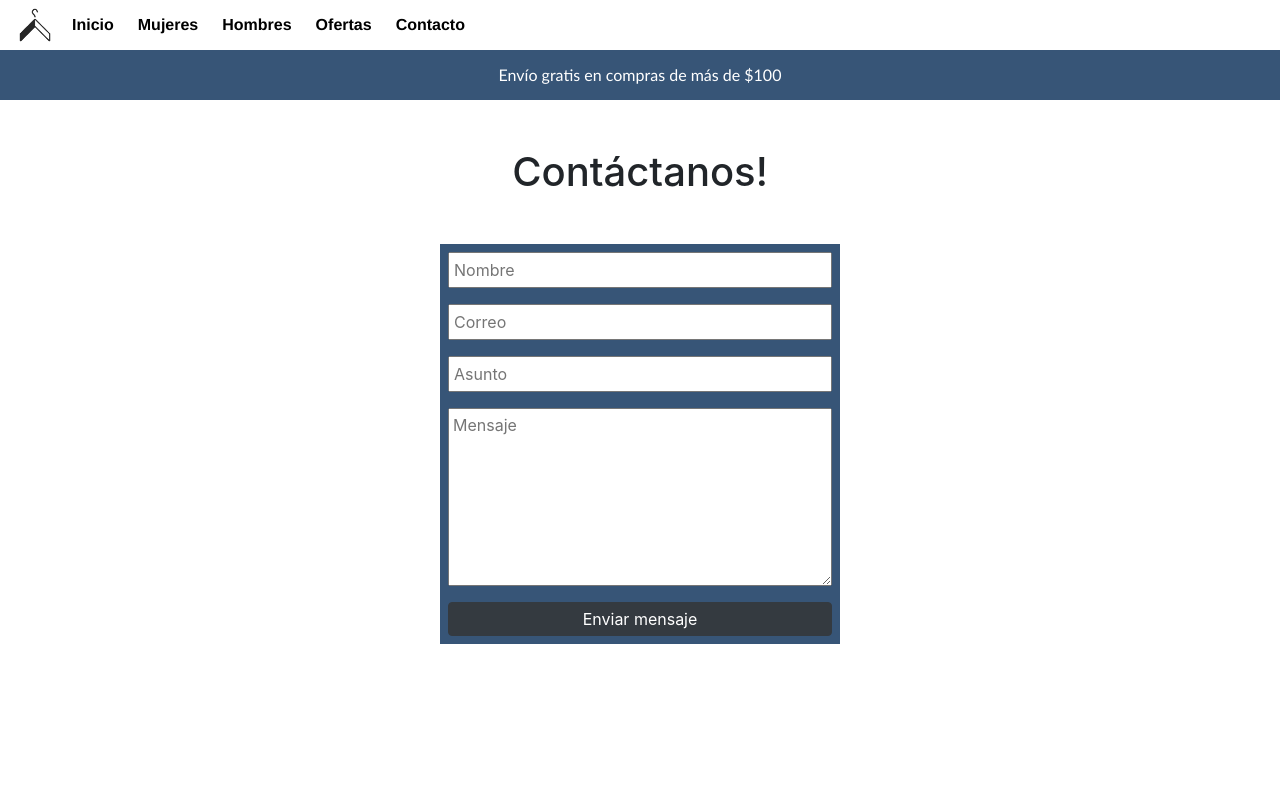
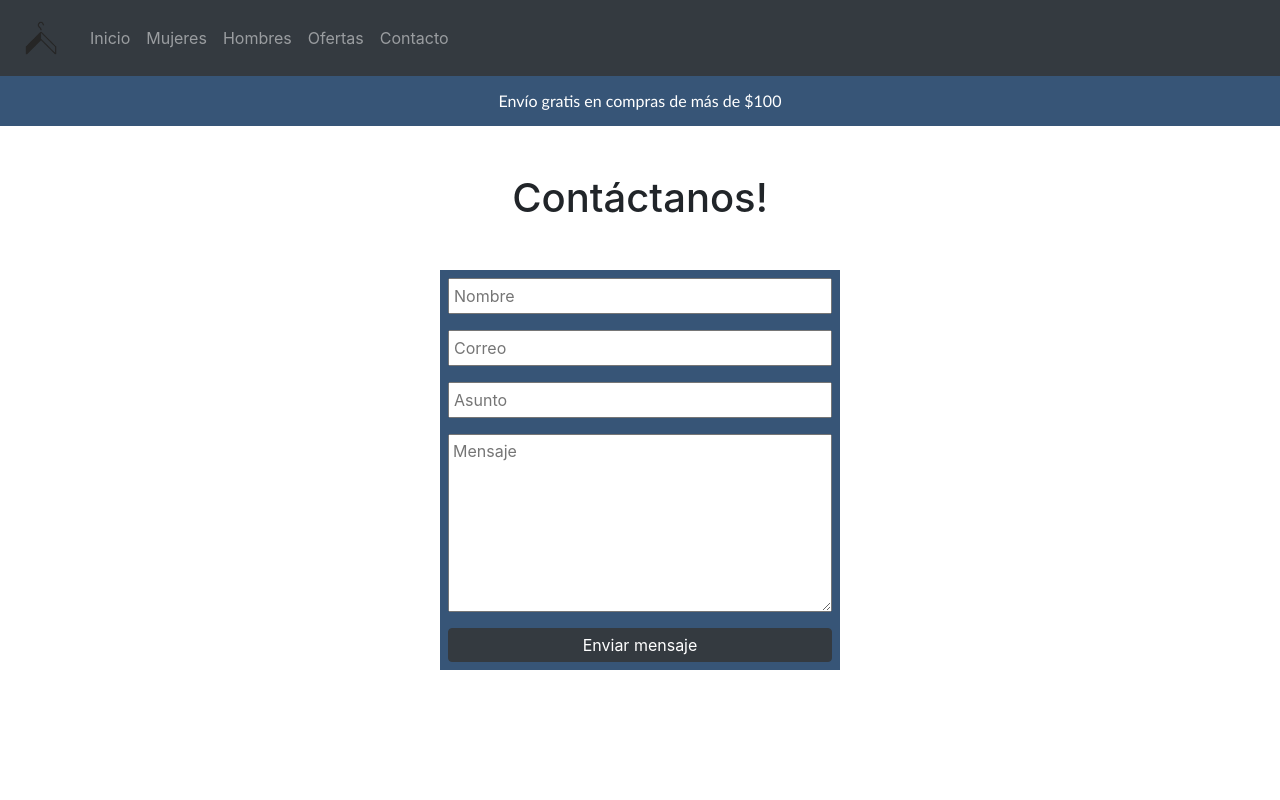
Before and after one commit to letifoss/clothesstore, a React (Create React App) app: page /contacto in a window 1280 px wide. Shown: the top 800 px of the page. Built offline with nearby package versions, Linux system fonts and the light colour scheme.

Commit message:
ajustes responsive

```diff
--- a/public/index.html
+++ b/public/index.html
@@ -6,39 +6,17 @@
   <link rel="stylesheet" href="https://stackpath.bootstrapcdn.com/bootstrap/4.5.2/css/bootstrap.min.css">
   <meta name="viewport" content="width=device-width, initial-scale=1" />
   <meta name="theme-color" content="#000000" />
-    <meta
-      name="description"
-      content="Web site created using create-react-app"
-    />
+  <meta name="description" content="Web site created using create-react-app" />
   <link rel="apple-touch-icon" href="%PUBLIC_URL%/logo192.png" />
-    <!--
-      manifest.json provides metadata used when your web app is installed on a
-      user's mobile device or desktop. See https://developers.google.com/web/fundamentals/web-app-manifest/
-    -->
   <link rel="manifest" href="%PUBLIC_URL%/manifest.json" />
-    <!--
-      Notice the use of %PUBLIC_URL% in the tags above.
-      It will be replaced with the URL of the `public` folder during the build.
-      Only files inside the `public` folder can be referenced from the HTML.
-
-      Unlike "/favicon.ico" or "favicon.ico", "%PUBLIC_URL%/favicon.ico" will
-      work correctly both with client-side routing and a non-root public URL.
-      Learn how to configure a non-root public URL by running `npm run build`.
-    -->
   <title>Ecommerce</title>
 </head>
 <body>
   <noscript>You need to enable JavaScript to run this app.</noscript>
   <div id="root"></div>
-    <!--
-      This HTML file is a template.
-      If you open it directly in the browser, you will see an empty page.
-
-      You can add webfonts, meta tags, or analytics to this file.
-      The build step will place the bundled scripts into the <body> tag.
-
-      To begin the development, run `npm start` or `yarn start`.
-      To create a production bundle, use `npm run build` or `yarn build`.
-    -->
+  <!-- Scripts de Bootstrap -->
+  <script src="https://code.jquery.com/jquery-3.5.1.slim.min.js"></script>
+  <script src="https://cdn.jsdelivr.net/npm/@popperjs/core@2.5.4/dist/umd/popper.min.js"></script>
+  <script src="https://stackpath.bootstrapcdn.com/bootstrap/4.5.2/js/bootstrap.min.js"></script>
 </body>
 </html>
--- a/src/App.js
+++ b/src/App.js
@@ -14,9 +14,7 @@ function App() {
   return (
     <div className="App">
       <Router>
-      <header>
         <Menu />
-      </header>
       <Routes>
         <Route path="" element={<Inicio />} />
         <Route path="/mujeres" element={<Mujeres /> } />
--- a/src/componentes/Menu.js
+++ b/src/componentes/Menu.js
@@ -9,47 +9,41 @@ import { Link } from 'react-router-dom';
 
 
 function Menu() {
-    const [windowWidth, setWindowWidth] = React.useState(window.innerWidth);
-
-    React.useEffect(() => {
-        const handleResize = () => {
-            setWindowWidth(window.innerWidth);
-        };
-
-        window.addEventListener('resize', handleResize);
-
-        return () => {
-            window.removeEventListener('resize', handleResize);
-        };
-    }, []);
-
-
-    if (windowWidth < 425) {
     return (
         <>
-                <Menudesplegable />
-                <div className="alerta d-flex align-items-center">
-                    <p>Envío gratis en compras de más de $100</p>
+          <nav className="navbar navbar-expand-sm navbar-dark bg-dark">
+            <a className="navbar-brand" href="/">
+              <img src={logo} width={50} alt="Logo" />
+            </a>
+            <button className="navbar-toggler" type="button" data-toggle="collapse" data-target="#navbarNav" aria-controls="navbarNav" aria-expanded="false" aria-label="Toggle navigation">
+              <span className="navbar-toggler-icon"></span>
+            </button>
+            <div className="collapse navbar-collapse" id="navbarNav">
+              <ul className="navbar-nav">
+                <li className="nav-item">
+                  <Link className="nav-link" to="/">Inicio</Link>
+                </li>
+                <li className="nav-item">
+                  <Link className="nav-link" to="/mujeres">Mujeres</Link>
+                </li>
+                <li className="nav-item">
+                  <Link className="nav-link" to="/hombres">Hombres</Link>
+                </li>
+                <li className="nav-item">
+                  <Link className="nav-link" to="/ofertas">Ofertas</Link>
+                </li>
+                <li className="nav-item">
+                  <Link className="nav-link" to="/contacto">Contacto</Link>
+                </li>
+              </ul>
             </div>
-            </>
-        );
-    } else {
-        return (
-            <>
-                <nav className="menu">
-                    <img src={logo} width={50} alt="Logo" />
-                    <Link to="/">Inicio</Link>
-                    <Link to="/mujeres">Mujeres</Link>
-                    <Link to="/hombres">Hombres</Link>
-                    <Link to="/ofertas">Ofertas</Link>
-                    <Link to="/contacto">Contacto</Link>
           </nav>
-                <div className="alerta d-flex align-items-center">
+          <div className="alerta alert-warning d-flex align-items-center" role="alert">
             <p>Envío gratis en compras de más de $100</p>
           </div>
         </>
       );
     }
-}
+
 
 export default Menu;
--- a/src/componentes/Menudesplegable.js
+++ b/src/componentes/Menudesplegable.js
@@ -14,7 +14,7 @@ function Menudesplegable() {
 
     return (
         <div className="d-flex justify-content-center">
-            <button onClick={desplegarMenu} className={!desplegar ? 'botonmenu d-flex justify-content-center align-items-center' : 'd-none'  }>Ver menú</button>
+            <button onClick={desplegarMenu} className={!desplegar ? 'botonmenu d-flex justify-content-center align-items-center' : 'd-none' }>Ver menú</button>
             {desplegar && (
                 <nav className="menu">
                     <img src={logo} width={50} alt="Logo" />
--- a/src/styles/Menu.css
+++ b/src/styles/Menu.css
@@ -2,10 +2,10 @@
     height: 50px;
     display: flex;
     flex-direction: row;
-    justify-content: flex-start;
     align-items: center;
     padding: 10px;
     font-family: 'Franklin Gothic Medium';
+    position: relative;
 }
 
 .menu a{
@@ -32,6 +32,7 @@
     display: flex;
     align-items: center;
     justify-content: center;
+    position: relative;
 }
 
 .alerta p{
@@ -49,6 +50,7 @@
     width: 300px;
     height: 600px;
     background-color: black;
+    z-index: 99999;
 }
 
 .botonmenu{
@@ -60,7 +62,6 @@
     border-radius: 15px;
     padding: 8px;
     align-content: center;
-    margin-top: 8px;
 }
 
 @media screen and (max-width: 425px){
@@ -70,7 +71,6 @@
     }
     .alerta{
         text-align: center;
-        margin-top: 80px;
     }
     .alerta p{
         font-size: 12px;
```
Lines whose indentation alone changed are shown as unchanged.
